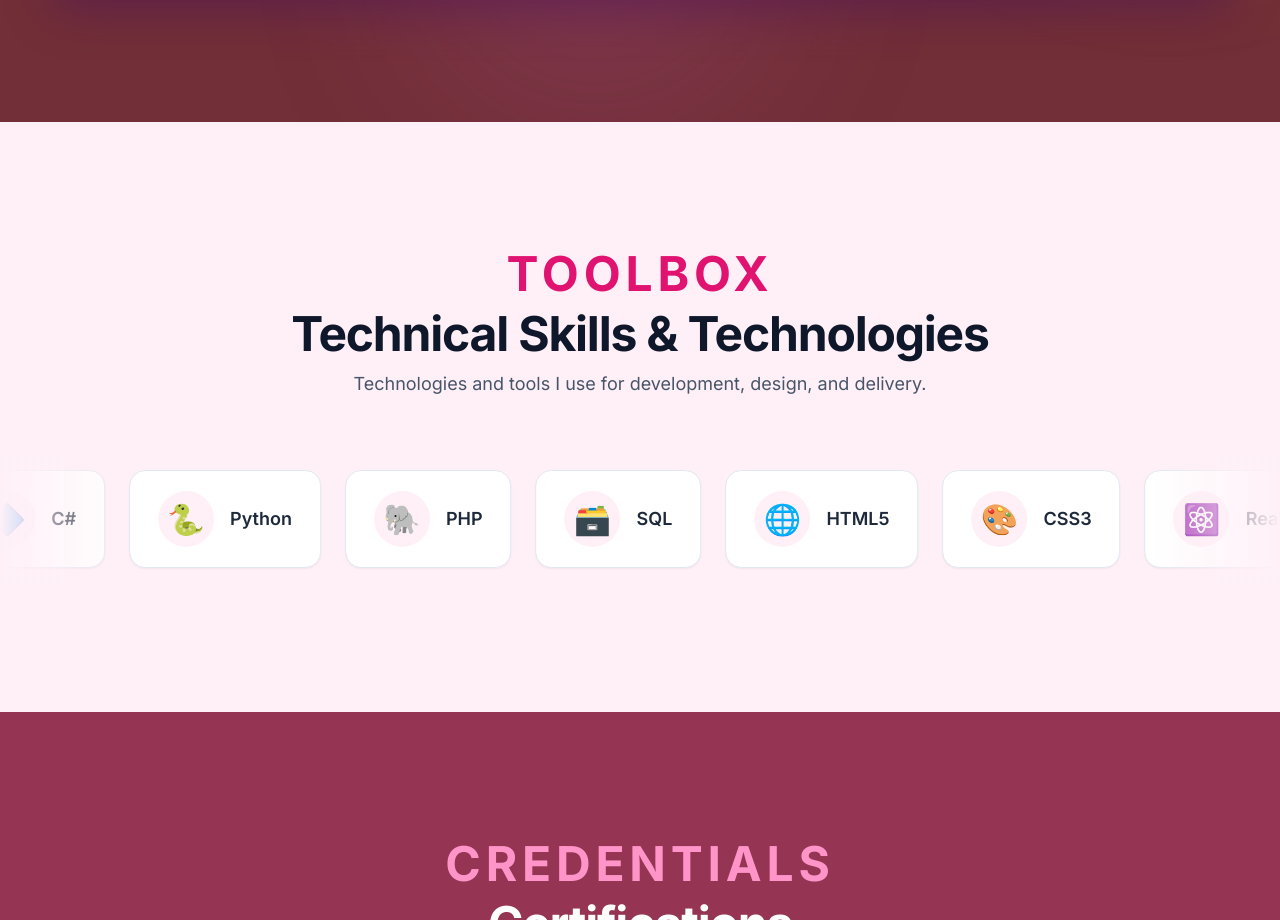
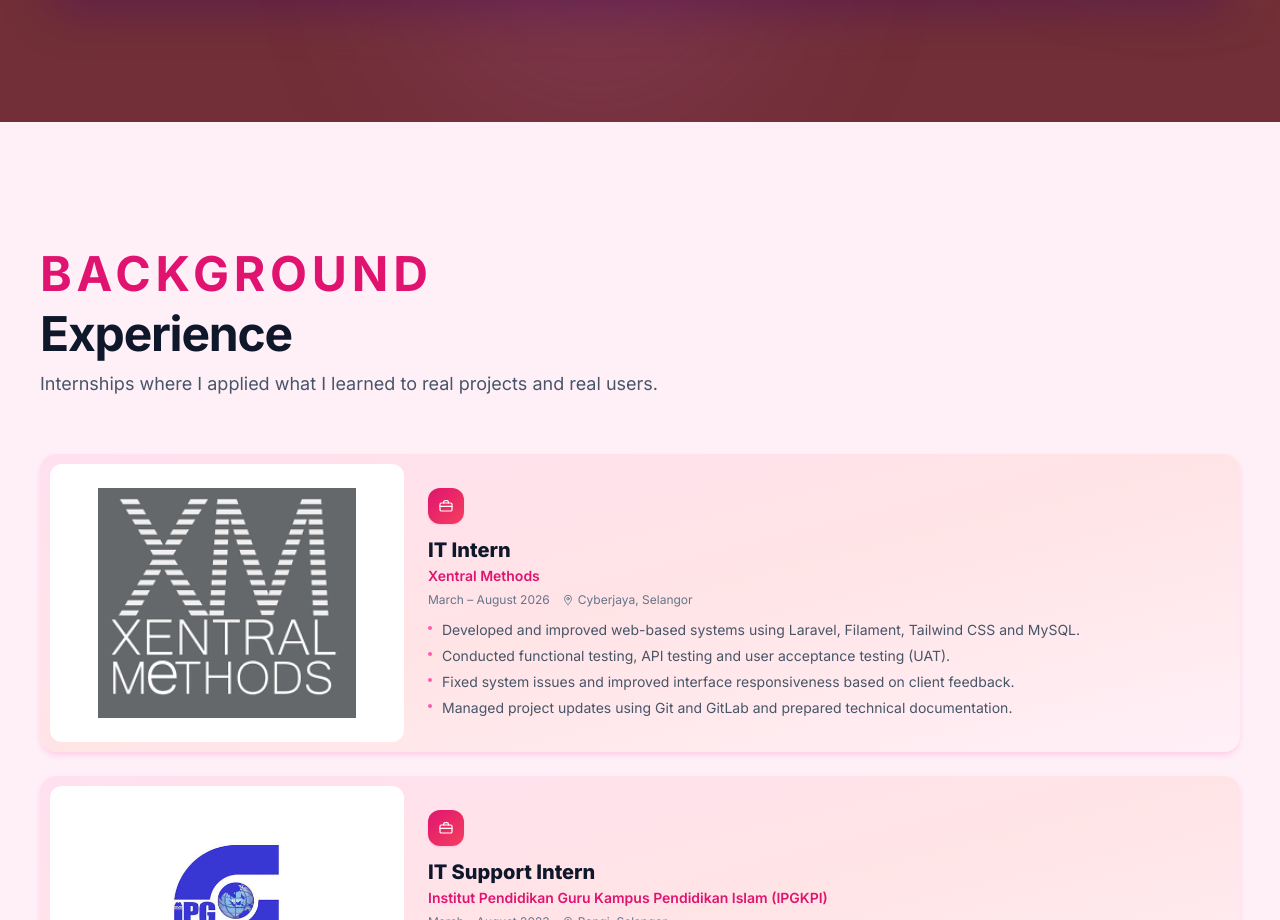
Before and after one commit to NabihahFatiny/portfolio-tiny, a Next.js app: page / in a window 1280 px wide. Shown: the part 1880-2800 px from the top of the page. Built offline with nearby package versions, Linux system fonts and the light colour scheme.

Commit message:
internship section

```diff
--- a/src/app/page.tsx
+++ b/src/app/page.tsx
@@ -1,6 +1,7 @@
 import Navbar from "@/components/Navbar";
 import Hero from "@/components/Hero";
 import Education from "@/components/Education";
+import Experience from "@/components/Experience";
 import Skills from "@/components/Skills";
 import Certifications from "@/components/Certifications";
 import Projects from "@/components/Projects";
@@ -13,6 +14,7 @@ export default function Home() {
       <main>
         <Hero />
         <Education />
+        <Experience />
         <Skills />
         <Certifications />
         <Projects />
--- /dev/null
+++ b/src/components/Experience.tsx
@@ -0,0 +1,81 @@
+import Image from "next/image";
+import Container from "@/components/ui/Container";
+import SectionHeading from "@/components/ui/SectionHeading";
+import { BriefcaseIcon, MapPinIcon } from "@/components/ui/Icons";
+import { experience } from "@/data/portfolio";
+
+export default function Experience() {
+  return (
+    <section
+      id="experience"
+      className="section-padding bg-brand-50 dark:bg-slate-950"
+      aria-label="Experience"
+    >
+      <Container>
+        <SectionHeading
+          eyebrow="Background"
+          title="Experience"
+          description="Internships where I applied what I learned to real projects and real users."
+        />
+
+        <div className="space-y-6">
+          {experience.map((exp) => (
+            <div
+              key={exp.id}
+              className="grid grid-cols-1 overflow-hidden rounded-2xl bg-gradient-to-br from-brand-100 via-rose-100 to-brand-50 p-2.5 shadow-md shadow-brand-200/60 sm:grid-cols-[30%_1fr] dark:from-slate-900 dark:via-slate-900 dark:to-slate-900"
+            >
+              <div className="relative min-h-[140px] w-full overflow-hidden rounded-xl bg-white sm:min-h-[160px]">
+                {exp.image ? (
+                  <Image
+                    src={exp.image}
+                    alt={`${exp.role} at ${exp.company}`}
+                    fill
+                    sizes="(min-width: 640px) 300px, 90vw"
+                    className="object-contain p-6"
+                    unoptimized
+                  />
+                ) : (
+                  <div className="flex h-full min-h-[140px] w-full items-center justify-center bg-gradient-to-br from-brand-500 to-rose-400 sm:min-h-[160px]">
+                    <BriefcaseIcon className="h-8 w-8 text-white/70" />
+                  </div>
+                )}
+              </div>
+
+              <div className="flex flex-col justify-center p-5 sm:p-6">
+                <span className="flex h-9 w-9 items-center justify-center rounded-xl bg-gradient-to-br from-brand-600 to-rose-500 shadow-sm shadow-brand-200 dark:shadow-none">
+                  <BriefcaseIcon className="h-4 w-4 text-white" />
+                </span>
+
+                <h3 className="mt-3 text-lg font-extrabold text-slate-900 sm:text-xl dark:text-white">
+                  {exp.role}
+                </h3>
+                <p className="mt-0.5 text-sm font-semibold text-brand-600 dark:text-brand-400">
+                  {exp.company}
+                </p>
+                <p className="mt-1.5 flex flex-wrap items-center gap-x-3 gap-y-1 text-xs text-slate-500 dark:text-slate-400">
+                  <span>{exp.period}</span>
+                  <span className="inline-flex items-center gap-1">
+                    <MapPinIcon className="h-3 w-3" />
+                    {exp.location}
+                  </span>
+                </p>
+
+                <ul className="mt-3 space-y-1.5">
+                  {exp.highlights.map((point) => (
+                    <li
+                      key={point}
+                      className="flex gap-2.5 text-xs leading-relaxed text-slate-600 sm:text-sm dark:text-slate-300"
+                    >
+                      <span className="mt-1.5 h-1 w-1 shrink-0 rounded-full bg-brand-400" />
+                      <span>{point}</span>
+                    </li>
+                  ))}
+                </ul>
+              </div>
+            </div>
+          ))}
+        </div>
+      </Container>
+    </section>
+  );
+}
--- a/src/components/ui/Icons.tsx
+++ b/src/components/ui/Icons.tsx
@@ -135,6 +135,15 @@ export function ArrowRightIcon(props: IconProps) {
   );
 }
 
+export function BriefcaseIcon(props: IconProps) {
+  return (
+    <svg viewBox="0 0 24 24" fill="none" stroke="currentColor" strokeWidth={1.8} aria-hidden="true" {...props}>
+      <rect x="3" y="7.5" width="18" height="12" rx="2" strokeLinecap="round" strokeLinejoin="round" />
+      <path strokeLinecap="round" strokeLinejoin="round" d="M8.5 7.5V6a2 2 0 0 1 2-2h3a2 2 0 0 1 2 2v1.5M3 12.5h18" />
+    </svg>
+  );
+}
+
 export function SendIcon(props: IconProps) {
   return (
     <svg viewBox="0 0 24 24" fill="none" stroke="currentColor" strokeWidth={1.8} aria-hidden="true" {...props}>
--- a/src/data/portfolio.ts
+++ b/src/data/portfolio.ts
@@ -65,6 +65,48 @@ export const education: Education[] = [
     description:
       "Built a strong foundation in programming fundamentals, mathematics, and computer systems prior to undergraduate studies.",
     highlights: ["Top of Cohort Award", "Introduction to Python & Java"],
+  },
+];
+
+export type Experience = {
+  id: string;
+  role: string;
+  company: string;
+  period: string;
+  location: string;
+  image: string | null;
+  highlights: string[];
+};
+
+// Listed most-recent first.
+export const experience: Experience[] = [
+  {
+    id: "exp-xentral",
+    role: "IT Intern",
+    company: "Xentral Methods",
+    period: "March – August 2026",
+    location: "Cyberjaya, Selangor",
+    image: "/internship/xentral-methods.png",
+    highlights: [
+      "Developed and improved web-based systems using Laravel, Filament, Tailwind CSS and MySQL.",
+      "Conducted functional testing, API testing and user acceptance testing (UAT).",
+      "Fixed system issues and improved interface responsiveness based on client feedback.",
+      "Managed project updates using Git and GitLab and prepared technical documentation.",
+    ],
+  },
+  {
+    id: "exp-ipgkpi",
+    role: "IT Support Intern",
+    company: "Institut Pendidikan Guru Kampus Pendidikan Islam (IPGKPI)",
+    period: "March – August 2023",
+    location: "Bangi, Selangor",
+    image: "/internship/ipgkpi.jpg",
+    highlights: [
+      "Provided technical support for computer hardware, software and peripheral devices.",
+      "Assisted staff with troubleshooting system, printer and internet connectivity issues.",
+      "Installed and configured software and prepared computer equipment for staff and institutional activities.",
+      "Maintained IT equipment records and documented technical issues and solutions.",
+    ],
   },
 ];
 
@@ -236,6 +278,7 @@ export const projects: Project[] = [
 export const navLinks = [
   { label: "Home", href: "#home" },
   { label: "Education", href: "#education" },
+  { label: "Experience", href: "#experience" },
   { label: "Skills", href: "#skills" },
   { label: "Certifications", href: "#certifications" },
   { label: "Projects", href: "#projects" },
```
Also changed, not shown: public/internship/ipgkpi.jpg (added), public/internship/xentral-methods.png (added).
